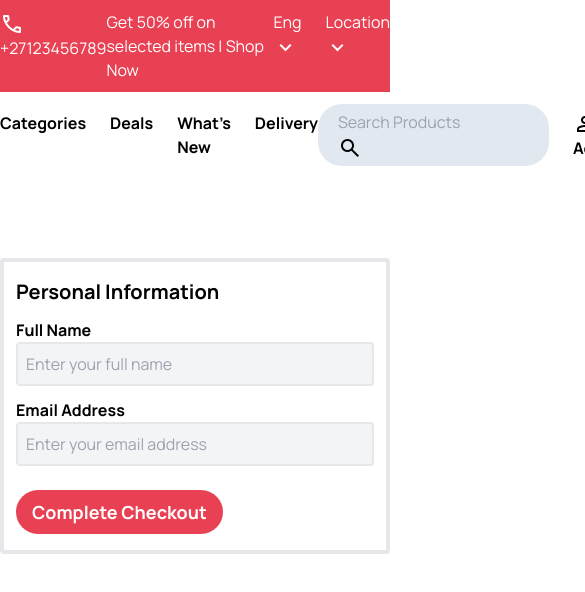
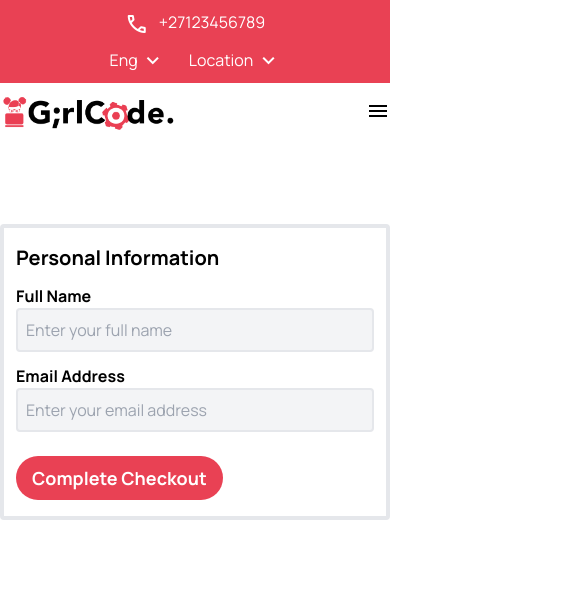
Before and after one commit to GirlCodeZA/girlcode-store, a React (Vite) app: page /checkout in a window 390 px wide. Shown: the top 592 px of the page, 585 px wide, since content can reach past the window. Built offline with nearby package versions, Linux system fonts and the light colour scheme.

Commit message:
Made Home page responsive

```diff
--- a/src/components/CategorySection.jsx
+++ b/src/components/CategorySection.jsx
@@ -22,7 +22,7 @@ const CategorySection = () => {
                 <div className="mb-9">
                     <h2 className="text-2xl font-extrabold">Shop Our Top Categories</h2>
                 </div>
-                <div className="grid grid-cols-6 gap-8">
+                <div className="grid grid-cols-3 lg:grid-cols-6 gap-4 lg:gap-8">
                     { catList.map(cat => (
                         <Link to={`/category/${cat.slug}`} className="rounded-xl overflow-hidden relative" key={cat.id}>
                             <img src={`${import.meta.env.VITE_API_URL}/image/${cat.img}`} alt={`${cat.name} Category`}/>
--- a/src/components/DealsSection.jsx
+++ b/src/components/DealsSection.jsx
@@ -21,7 +21,7 @@ const DealsSection = () => {
                 <div className="mb-9">
                     <h2 className="text-2xl font-extrabold">Todays Best Deals For You!</h2>
                 </div>
-                <div className="grid grid-cols-3 gap-8">
+                <div className="grid grid-cols-2 md:grid-cols-3 gap-4 lg:gap-8">
                     {
                         prodList.map(prod => (
                             <ProductItem key={prod.id} prod_info={prod} />
--- a/src/components/HeroSection.jsx
+++ b/src/components/HeroSection.jsx
@@ -2,7 +2,7 @@ const HeroSection = () => {
     return (
         <section className={`py-32 bg-hero-section bg-center bg-cover` }>
             <div className="container mx-auto">
-                <div className="w-2/5">
+                <div className="w-full lg:w-3/5 xl:w-2/5">
                     <h1 className="text-6xl font-extrabold leading-tight text-girlcode-pink">Shopping And Department Store.</h1>
                     <p className="text-xl mt-9">Shopping is a bit of a relaxing hobby for me, which is sometimes troubling for the bank balance.</p>
                     <a href="#" className="btn bg-girlcode-pink text-white text-lg mt-9">Learn More</a>
--- a/src/components/NavBar.jsx
+++ b/src/components/NavBar.jsx
@@ -8,7 +8,7 @@ const NavBar = () => {
                 <Link to="/" className="w-44 block">
                     <img src={logo} alt="Girlcode Store Logo" />
                 </Link>
-                <ul className="flex gap-6">
+                <ul className="hidden xl:flex gap-6">
                     <li>
                         <a href="#" className="font-bold">Categories</a>
                     </li>
@@ -22,8 +22,8 @@ const NavBar = () => {
                         <a href="#" className="font-bold">Delivery</a>
                     </li>
                 </ul>
-                <div className="flex gap-6 items-center">
-                    <form className="bg-slate-200 w-fit py-1.5 px-5 rounded-3xl">
+                <div className="hidden sm:flex gap-6 items-center">
+                    <form className="hidden lg:flex bg-slate-200 w-fit py-1.5 px-5 rounded-3xl">
                         <input type="text" name="search" placeholder="Search Products" className="outline-0 bg-transparent" />
                         <button>
                             <span className="material-symbols-outlined align-middle">search</span>
@@ -32,6 +32,9 @@ const NavBar = () => {
                     <a href="" className="font-bold"><span className="material-symbols-outlined align-middle">person</span> Account</a>
                     <Link to="/cart" className="font-bold"><span className="material-symbols-outlined align-middle">shopping_cart</span> Cart</Link>
                 </div>
+                <div className="xl:hidden">
+                    <span className="material-symbols-outlined">menu</span>
+                </div>
             </div>
 
         </div>
--- a/src/components/TopBar.jsx
+++ b/src/components/TopBar.jsx
@@ -1,11 +1,11 @@
 const TopBar = () => {
     return (
         <div className="top-bar">
-            <div className="container mx-auto flex justify-between">
+            <div className="container mx-auto flex flex-col md:flex-row items-center gap-y-3 justify-between">
                 <div className="bar-contact">
                     <a href="tel:+27123456789"><span className="material-symbols-outlined">call</span>+27123456789</a>
                 </div>
-                <div className="bar-cta">
+                <div className="bar-cta hidden sm:block">
                     <p>Get 50% off on selected items | <a href="#">Shop Now</a></p>
                 </div>
                 <div className="bar-localisation">
```
